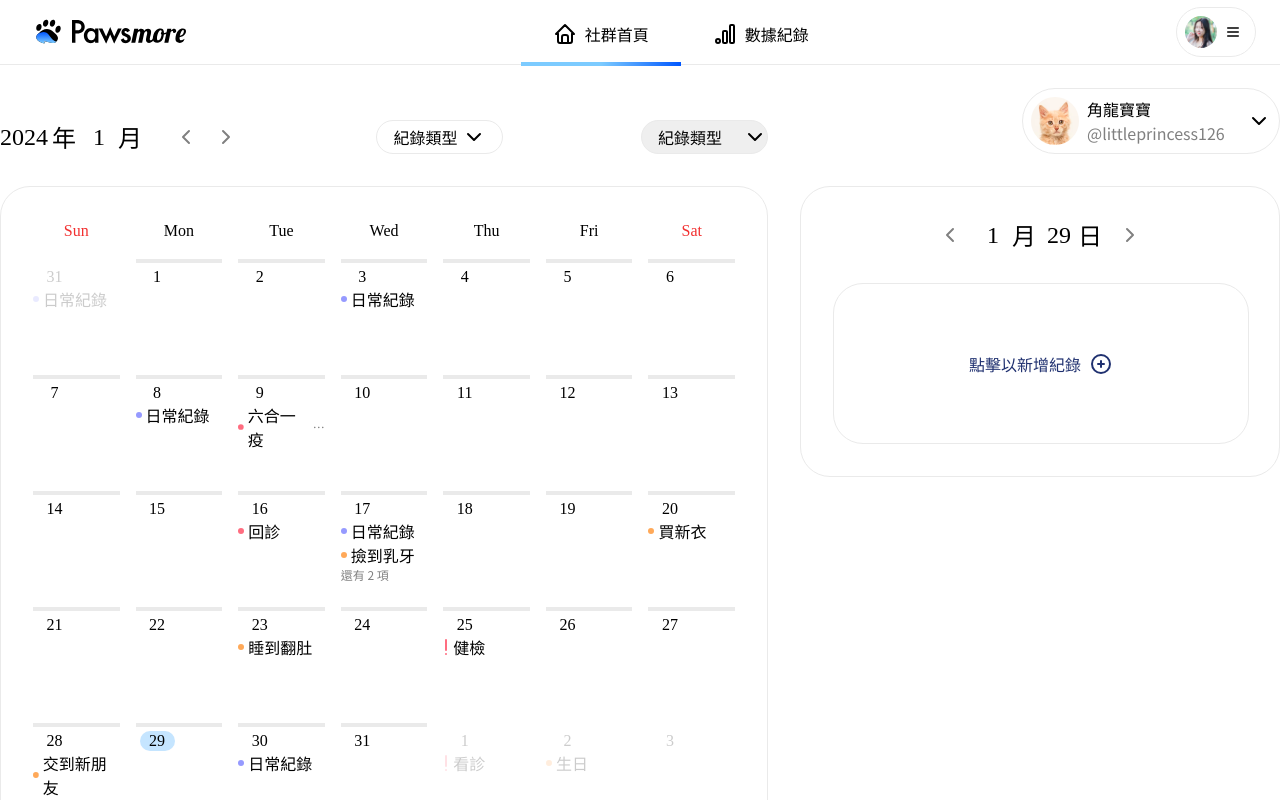
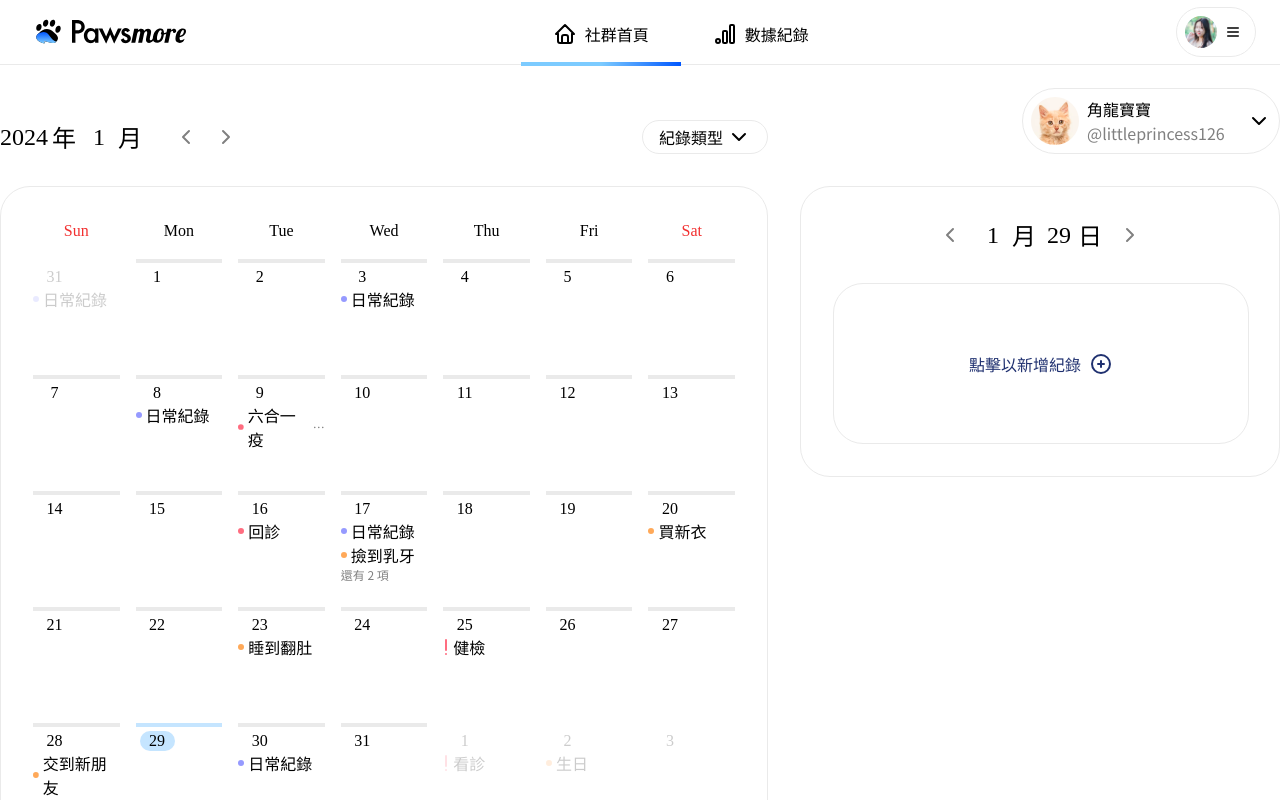
Before and after one commit to penspulse326/rocket_pawsmore, a Next.js app: page /test/record_dashboard in a window 1280 px wide. Shown: the top 800 px of the page. Built offline with nearby package versions, Linux system fonts and the light colour scheme.

Commit message:
feat: add EventFilter to change event category

```diff
--- a/src/components/recordDashboard/Calendar.tsx
+++ b/src/components/recordDashboard/Calendar.tsx
@@ -18,7 +18,7 @@ interface DataType {
   reserve_at?: string | null;
   title?: string;
 }
-const eventData: DataType[] = [
+const originalDataset: DataType[] = [
   {
     card: "日常紀錄",
     created_at: "2023-12-31",
@@ -129,6 +129,8 @@ const eventData: DataType[] = [
   },
 ];
 
+let eventData = originalDataset;
+
 const Calendar = () => {
   const today = moment();
   const isToday = (prop: string) => {
@@ -137,11 +139,57 @@ const Calendar = () => {
   const isCurrentMonth = (prop: string) => {
     return today.format("YYYYMM") === moment(prop).format("YYYYMM");
   };
+  const [filterEvent, setFilterEvent] = useState("紀錄類型");
 
   const Header = () => {
     const [currentDate, setCurrentDate] = useState(moment());
     const [isExpanded, setIsExpanded] = useState(false);
-    const category: string[] = ["日常紀錄", "醫療紀錄", "重要時刻"];
+    const category: string[] = ["全部類型", "日常紀錄", "醫療紀錄", "重要時刻"];
+
+    const EventFilter = () => {
+      const handleEventFilter = (prop: string) => {
+        switch (prop) {
+          case "全部類型":
+            eventData = originalDataset;
+            setFilterEvent(prop);
+            break;
+          default:
+            eventData = originalDataset.filter((event) => event.card === prop);
+            setFilterEvent(prop);
+            break;
+        }
+      };
+      return (
+        <div
+          className="relative flex gap-x-1 items-center border border-stroke px-4 py-1 rounded-[300px] hover:cursor-pointer"
+          onClick={() => setIsExpanded(!isExpanded)}
+          onBlur={() => setIsExpanded(false)}
+          tabIndex={-1}
+        >
+          <div>{filterEvent}</div>
+          <IconChevronDown size={24} />
+          {isExpanded && (
+            <ul className="absolute top-10 left-0.5 bg-white rounded-3xl p-2 w-[124px] shadow-[0_0_10px_0_rgba(0,0,0,0.15)]">
+              {category.map((item, index) => {
+                return (
+                  <li
+                    className="text-center px-3 py-1 rounded-3xl hover:cursor-pointer hover:bg-secondary"
+                    key={index}
+                    onClick={() => {
+                      handleEventFilter(item);
+                      setIsExpanded(!isExpanded);
+                    }}
+                  >
+                    {item}
+                  </li>
+                );
+              })}
+            </ul>
+          )}
+        </div>
+      );
+    };
+
     return (
       <div className="flex justify-between h-[34px]">
         <div className="flex gap-x-8 items-center">
@@ -158,7 +206,7 @@ const Calendar = () => {
               <li>月</li>
             </ol>
           </ul>
-          {/* switcher */}
+          {/* switch month */}
           <div className="flex gap-x-4">
             <IconChevronLeft
               size={24}
@@ -179,42 +227,7 @@ const Calendar = () => {
           </div>
         </div>
         {/* select category */}
-        <div
-          className="relative flex gap-x-1 items-center border border-stroke px-4 py-1 rounded-[300px] hover:cursor-pointer"
-          onClick={() => setIsExpanded(!isExpanded)}
-          onBlur={() => setIsExpanded(false)}
-          tabIndex={-1}
-        >
-          <div>紀錄類型</div>
-          <IconChevronDown size={24} />
-          {isExpanded && (
-            <ul className="absolute top-10 left-0.5 bg-white rounded-3xl p-2 w-[124px] shadow-[0_0_10px_0_rgba(0,0,0,0.15)]">
-              {category.map((item, index) => {
-                return (
-                  <li
-                    className="text-center px-3 py-1 rounded-3xl hover:cursor-pointer hover:bg-secondary"
-                    key={index}
-                    onClick={() => setIsExpanded(!isExpanded)}
-                  >
-                    {item}
-                  </li>
-                );
-              })}
-            </ul>
-          )}
-        </div>
-        {/* sample */}
-        <select
-          name="selection"
-          className="appearance-none border border-stroke pl-4 py-1 pr-11 rounded-full bg-[url('/test/select-arrow.svg')] bg-no-repeat bg-right"
-        >
-          <option value="record types" disabled selected>
-            紀錄類型
-          </option>
-          <option value="routine records">日常紀錄</option>
-          <option value="medical records">醫療紀錄</option>
-          <option value="moments">重要時刻</option>
-        </select>
+        <EventFilter />
       </div>
     );
   };
@@ -318,7 +331,7 @@ const Calendar = () => {
                   className={`h-1 ${
                     isCurrentMonth(day.date) ? "bg-stroke" : ""
                   }
-                   ${isToday(day.date) && "bg-secondary"}`}
+                   ${isToday(day.date) && "!bg-secondary"}`}
                 ></div>
                 {/* day block */}
                 <span
```
